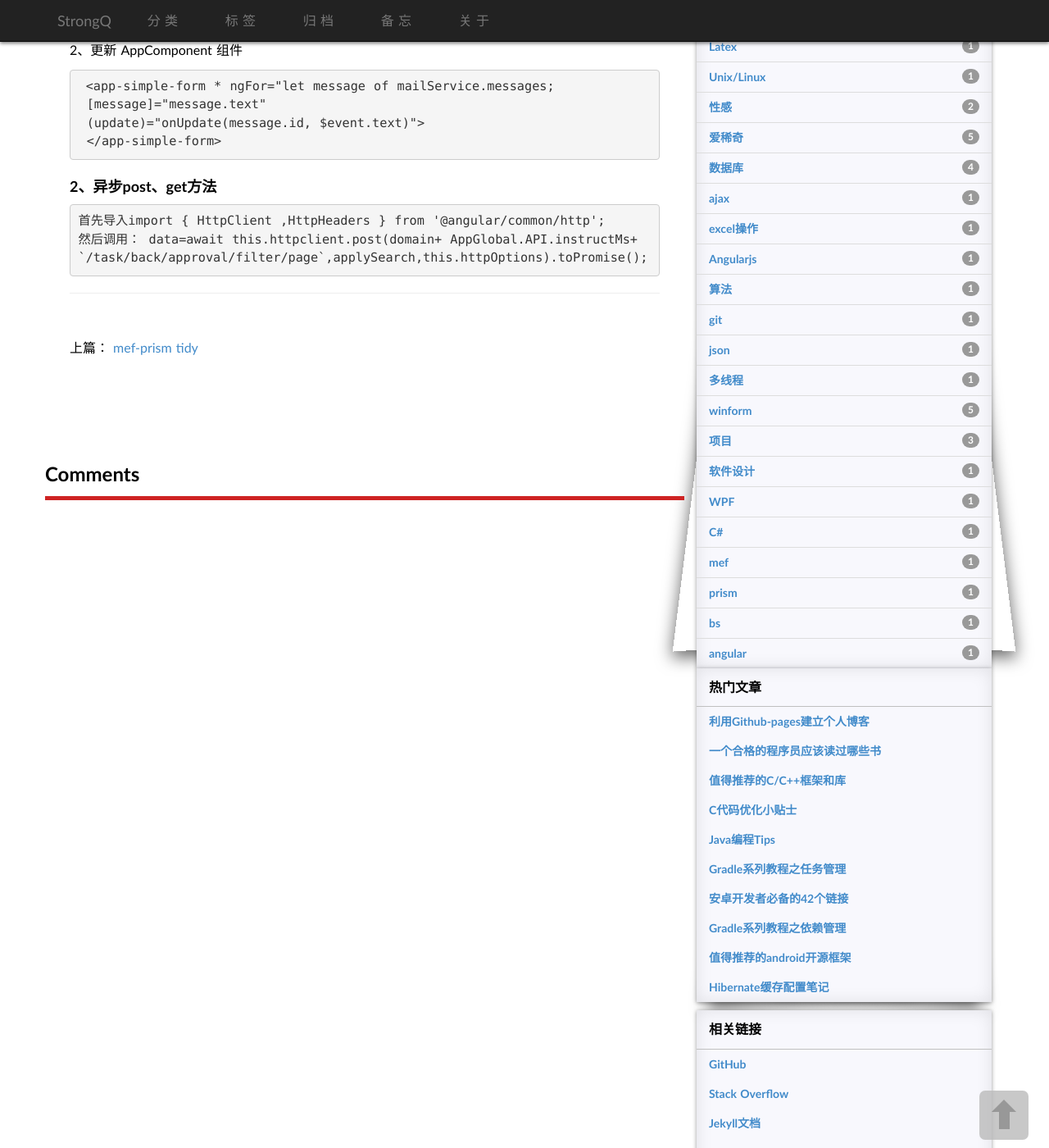
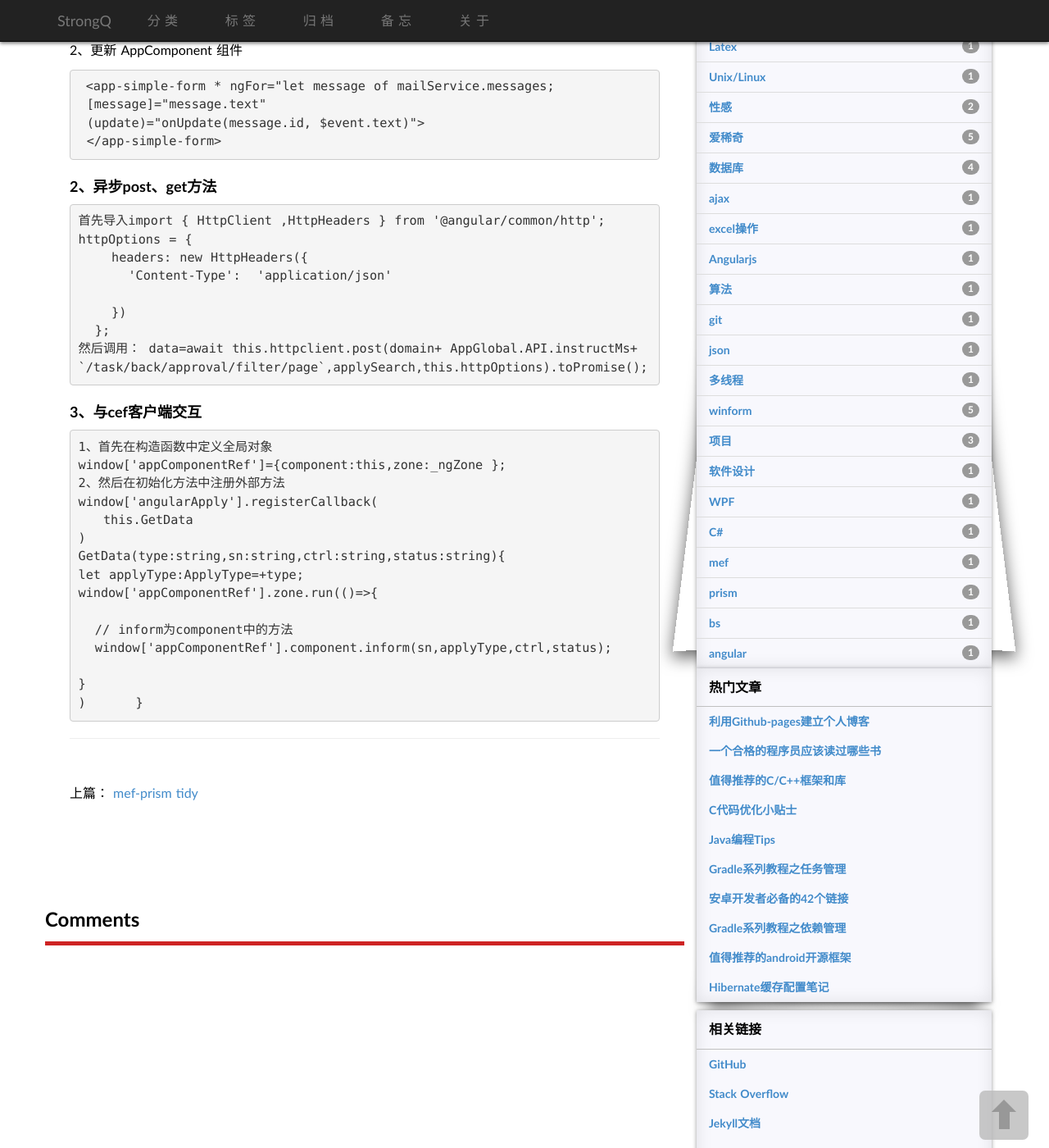
Before and after one commit to strongQ/caoyinping, a Jekyll site: the page built from _posts/2018-09-01-angular-re-memory.md, in a window 1280 px wide and 1400 px high, scrolled down 711 px. Shown: the whole window at 82% size. Built offline with Jekyll 4.4.1, drawn with Linux system fonts in a browser that asks for light colours; some web fonts are replaced; comment, search, counter and statistics services are not loaded.

Commit message:
angular-cef

```diff
--- a/_posts/2018-09-01-angular-re-memory.md
+++ b/_posts/2018-09-01-angular-re-memory.md
@@ -47,4 +47,29 @@ tags:          [bs,angular]
 
 ### 2、异步post、get方法
     首先导入import { HttpClient ,HttpHeaders } from '@angular/common/http';
+    httpOptions = {
+        headers: new HttpHeaders({
+          'Content-Type':  'application/json'
+
+        })
+      };
     然后调用： data=await this.httpclient.post(domain+ AppGlobal.API.instructMs+`/task/back/approval/filter/page`,applySearch,this.httpOptions).toPromise();
+
+### 3、与cef客户端交互
+
+    1、首先在构造函数中定义全局对象
+    window['appComponentRef']={component:this,zone:_ngZone };
+    2、然后在初始化方法中注册外部方法
+    window['angularApply'].registerCallback(
+       this.GetData
+    )
+    GetData(type:string,sn:string,ctrl:string,status:string){
+    let applyType:ApplyType=+type;
+    window['appComponentRef'].zone.run(()=>{
+
+      // inform为component中的方法
+      window['appComponentRef'].component.inform(sn,applyType,ctrl,status);
+
+    }
+    )
+  }
```
